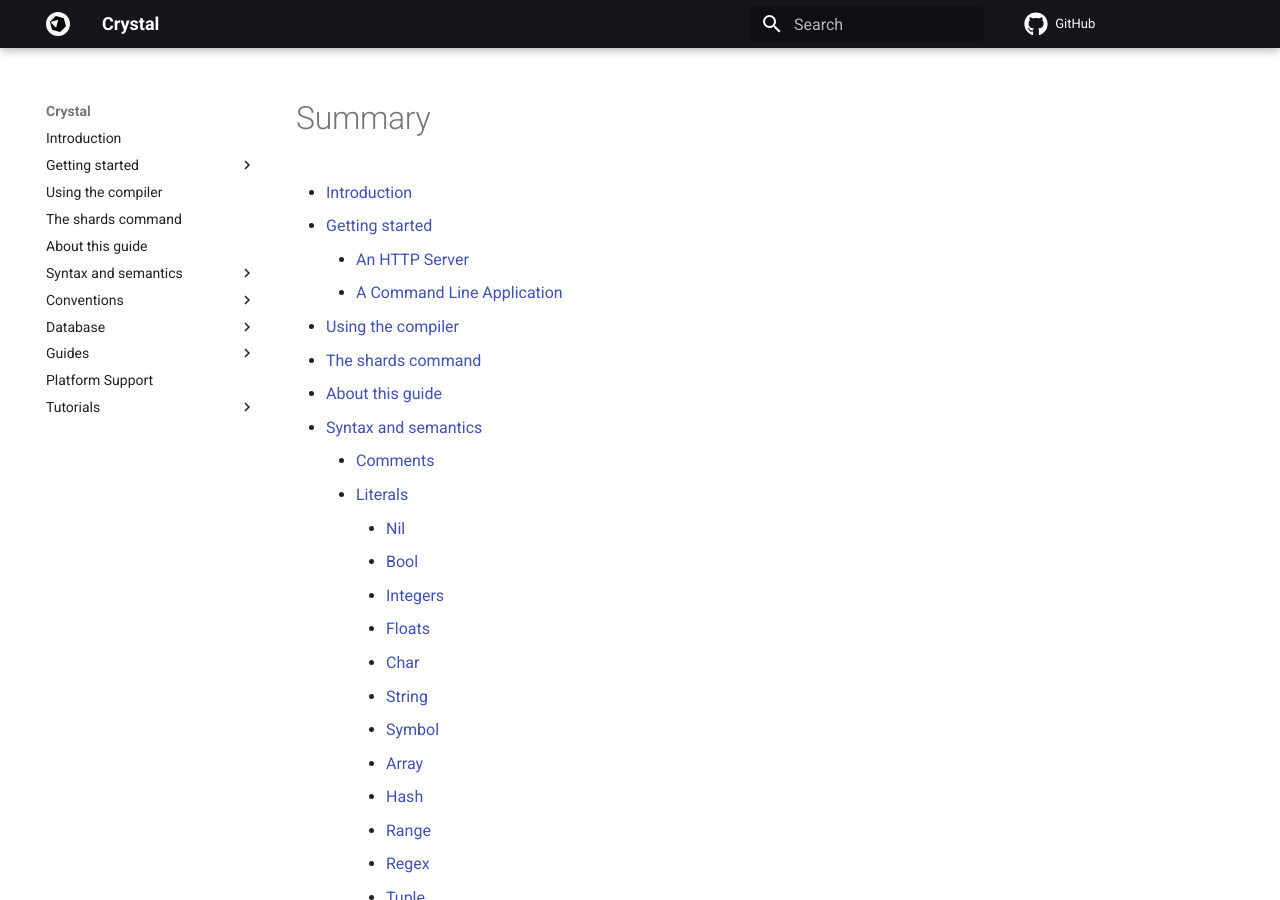
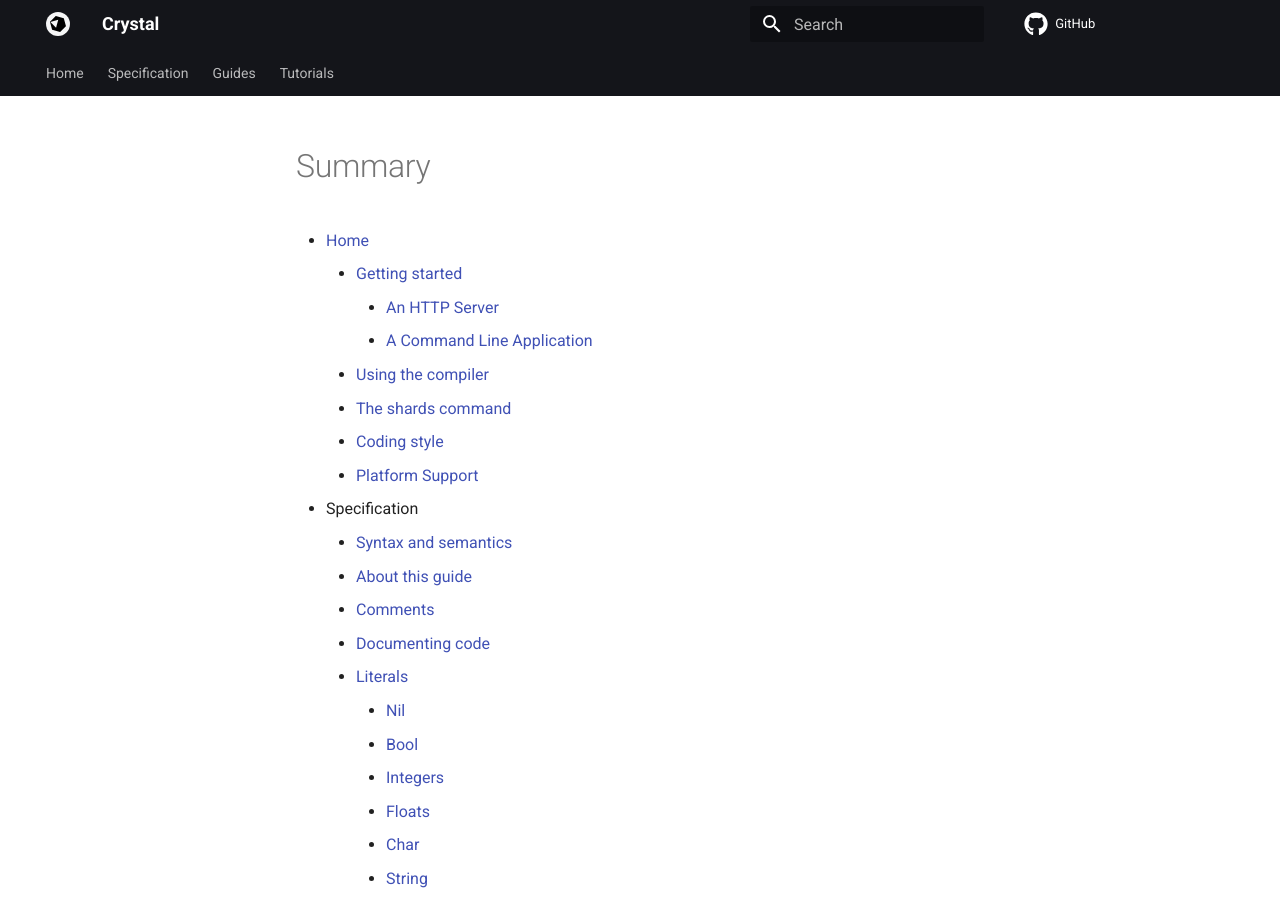
Before and after one commit to crystal-lang/crystal-book, an MkDocs documentation site: the page built from docs/SUMMARY.md, in a window 1280 px wide and 900 px high. Built offline with MkDocs 1.6.1 and Material for MkDocs 9.7.7, drawn with Linux system fonts in a browser that asks for light colours; nearby versions of some CDN libraries; library files that are not in the unit come from our copies; comment, search, counter and statistics services are not loaded; some of the changed text lies outside the part shown.

Commit message:
Reorganize navigation menu with nav tabs (#477)
Co-authored-by: Oleh Prypin <oleh@pryp.in>

```diff
--- a/docs/SUMMARY.md
+++ b/docs/SUMMARY.md
@@ -1,14 +1,18 @@
 # Summary
 
-* [Introduction](README.md)
-* [Getting started](getting_started/README.md)
-    * [An HTTP Server](getting_started/http_server.md)
-    * [A Command Line Application](getting_started/cli.md)
-* [Using the compiler](using_the_compiler/README.md)
-* [The shards command](the_shards_command/README.md)
-* [About this guide](overview/README.md)
-* [Syntax and semantics](syntax_and_semantics/README.md)
+* [Home](README.md)
+    * [Getting started](getting_started/README.md)
+        * [An HTTP Server](getting_started/http_server.md)
+        * [A Command Line Application](getting_started/cli.md)
+    * [Using the compiler](using_the_compiler/README.md)
+    * [The shards command](the_shards_command/README.md)
+    * [Coding style](conventions/coding_style.md)
+    * [Platform Support](platform_support.md)
+* Specification
+    * [Syntax and semantics](syntax_and_semantics/README.md)
+    * [About this guide](overview/README.md)
     * [Comments](syntax_and_semantics/comments.md)
+    * [Documenting code](syntax_and_semantics/documenting_code.md)
     * [Literals](syntax_and_semantics/literals/README.md)
         * [Nil](syntax_and_semantics/literals/nil.md)
         * [Bool](syntax_and_semantics/literals/bool.md)
@@ -116,13 +120,6 @@
         * [alias](syntax_and_semantics/c_bindings/alias.md)
         * [Callbacks](syntax_and_semantics/c_bindings/callbacks.md)
     * [Unsafe code](syntax_and_semantics/unsafe.md)
-* [Conventions](conventions/README.md)
-    * [Coding style](conventions/coding_style.md)
-    * [Documenting code](conventions/documenting_code.md)
-* [Database](database/README.md)
-    * [Connection](database/connection.md)
-    * [Connection pool](database/connection_pool.md)
-    * [Transactions](database/transactions.md)
 * [Guides](guides/README.md)
     * [Performance](guides/performance.md)
     * [Concurrency](guides/concurrency.md)
--- a/mkdocs.yml
+++ b/mkdocs.yml
@@ -13,6 +13,8 @@
     repo: fontawesome/brands/github
   favicon: https://crystal-lang.org/favicon.ico
   logo: assets/crystal-circ.svg
+  features:
+    - navigation.tabs
 
 extra_css:
   - assets/vendor/codemirror/codemirror.min.css
@@ -32,6 +34,7 @@
         syntax_and_semantics/macros.md: syntax_and_semantics/macros/README.md
         syntax_and_semantics/annotations.md: syntax_and_semantics/annotations/README.md
         guides/continuous_integration.md: guides/ci/README.md
+        conventions/documenting_code.md: syntax_and_semantics/documenting_code.md
 
 markdown_extensions:
   - admonition
```
Also changed, not shown: other parts of docs/SUMMARY.md (+5 -2 lines), docs/conventions/README.md (deleted, +0 -6 lines), docs/guides/writing_shards.md (+2 -2 lines), docs/syntax_and_semantics/comments.md (+1 -1 lines), docs/tutorials/README.md (deleted, +0 -3 lines), docs/using_the_compiler/README.md (+2 -2 lines), docs/syntax_and_semantics/documenting_code.md (renamed from docs/conventions/documenting_code.md).
